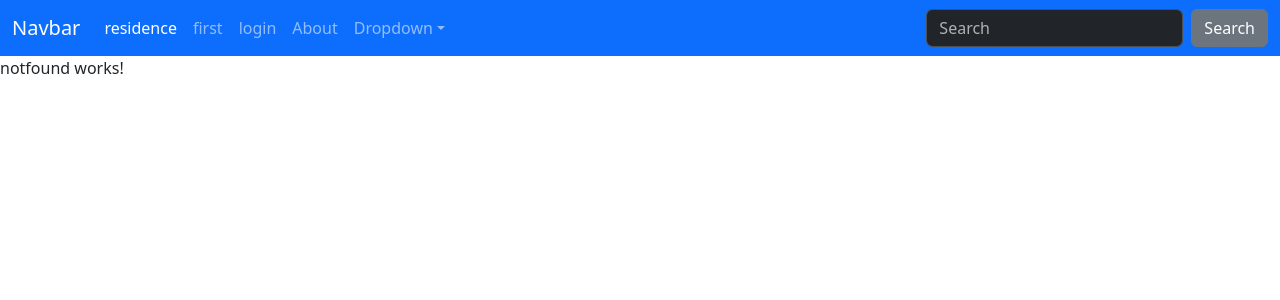
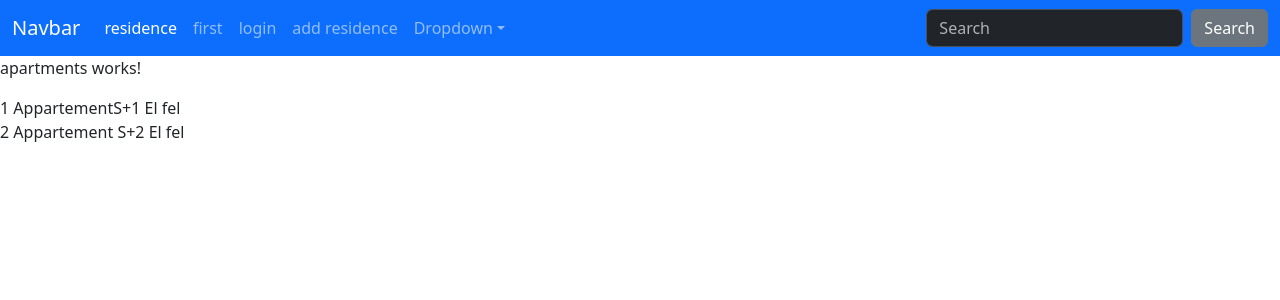
Before and after one commit to radhouene-massoudi/SAE4-2024, an Angular app: page /app/1 in a window 1280 px wide. Shown: the top 300 px of the page. Built offline with nearby package versions, Linux system fonts and the light colour scheme.

Commit message:
seance 3 part2

```diff
--- a/src/app/app.module.ts
+++ b/src/app/app.module.ts
@@ -11,6 +11,8 @@ import { LoginComponent } from './shared/login/login.component';
 import { NavComponent } from './shared/nav/nav.component';
 import { DetailresidenceComponent } from './core/manage residence/detailresidence/detailresidence.component';
 import { DeleteresidenceComponent } from './core/manage residence/deleteresidence/deleteresidence.component';
+import { FormResidenceComponent } from './core/manage residence/form-residence/form-residence.component';
+import { ApartmentsComponent } from './core/manage residence/apartments/apartments.component';
 
 @NgModule({
   declarations: [
@@ -21,7 +23,9 @@ import { DeleteresidenceComponent } from './core/manage residence/deleteresidenc
     LoginComponent,
     NavComponent,
     DetailresidenceComponent,
-    DeleteresidenceComponent
+    DeleteresidenceComponent,
+    FormResidenceComponent,
+    ApartmentsComponent
   ],
   imports: [
     BrowserModule,
--- /dev/null
+++ b/src/app/core/manage residence/apartments/apartments.component.html
@@ -0,0 +1,6 @@
+<p>apartments works!</p>
+<div *ngFor="let p of listApp">
+{{p.appartNum}}
+{{p.description}}
+{{p.residence.name}}
+</div>
--- /dev/null
+++ b/src/app/core/manage residence/apartments/apartments.component.ts
@@ -0,0 +1,48 @@
+import { Component, OnInit } from '@angular/core';
+import { ActivatedRoute } from '@angular/router';
+import { Apartment } from 'src/app/model/Apartment';
+import { Residences } from 'src/app/model/residence';
+
+@Component({
+  selector: 'app-apartments',
+  templateUrl: './apartments.component.html',
+  styleUrls: ['./apartments.component.css']
+})
+export class ApartmentsComponent implements OnInit {
+  idresidence:any;
+  listApp:Apartment[]=[];
+  constructor(private ac:ActivatedRoute){
+
+  }
+  ngOnInit(){
+this.idresidence=this.ac.snapshot.params['id'];
+for (let i=0;i<this.listApartments.length;i++){
+  if(this.listApartments[i].residence.id==this.idresidence){
+    this.listApp.push(this.listApartments[i]);
+  }
+}
+  }
+  listResidences: Residences[] = [
+    {
+      id: 1, "name": "El fel", "address": "Borj Cedria",
+      "image": "../../../assets/images/R1.jpeg"
+    },
+    {
+      id: 2, "name": "El yasmine",
+      "address": "Ezzahra", "image": "../../../assets/images/R2.jpg"
+    },
+    {
+      id: 3, "name": "El Arij",
+      "address": "Rades", "image": "../../../assets/images/R3.jpg"
+    },
+    {
+      id: 4, "name": "El Anber", "address": "Manzah 5",
+      "image": "../../../assets/images/R4.jpg"
+    }
+  ];
+
+  listApartments: Apartment[] = [
+    { id: 1, "appartNum": 1, "floorNum": 0, "surface": 100, "terrace": "oui", "surfaceTerrace": 20, "category": "S+1", "description": "AppartementS+1", "residence": this.listResidences[0] },
+    { id: 2, "appartNum": 2, "floorNum": 0, "surface": 130, "terrace": "non", "surfaceTerrace": 0, "category": "S+2", "description": "Appartement S+2", "residence": this.listResidences[0] },
+    { id: 3, "appartNum": 3, "floorNum": 0, "surface": 150, "terrace": "oui", "surfaceTerrace": 30, "category": "S+3", "description": "Appartement S+3", "residence": this.listResidences[1] }];
+}
--- /dev/null
+++ b/src/app/core/manage residence/form-residence/form-residence.component.html
@@ -0,0 +1 @@
+<p>form-residence works!</p>
--- a/src/app/core/manage residence/residences/residences.component.html
+++ b/src/app/core/manage residence/residences/residences.component.html
@@ -7,6 +7,7 @@
 <a routerLink="/detail/{{residence.id}}">detail</a>
 <a [routerLink]="['/detail/',residence.id]">detail</a>
 <input type="submit" value="show app" (click)="showApp(i)">
+<a routerLink="/app/{{residence.id}}">detail App</a>
 
 </div>
 <hr>
--- a/src/app/shared/nav/nav.component.html
+++ b/src/app/shared/nav/nav.component.html
@@ -18,7 +18,7 @@
             <a class="nav-link" routerLink="login">login</a>
           </li>
           <li class="nav-item">
-            <a class="nav-link" href="#">About</a>
+            <a class="nav-link" routerLink="addresidence">add residence</a>
           </li>
           <li class="nav-item dropdown">
             <a class="nav-link dropdown-toggle" data-bs-toggle="dropdown" href="#" role="button" aria-haspopup="true" aria-expanded="false">Dropdown</a>
```
Also changed, not shown: src/app/app-routing.module.ts (+9 -2 lines), src/app/core/manage residence/form-residence/form-residence.component.ts (added, +10 -0 lines), src/app/core/manage residence/apartments/apartments.component.css (added), src/app/core/manage residence/form-residence/form-residence.component.css (added), 2 other files (tests, documents, lock files or other folders).
